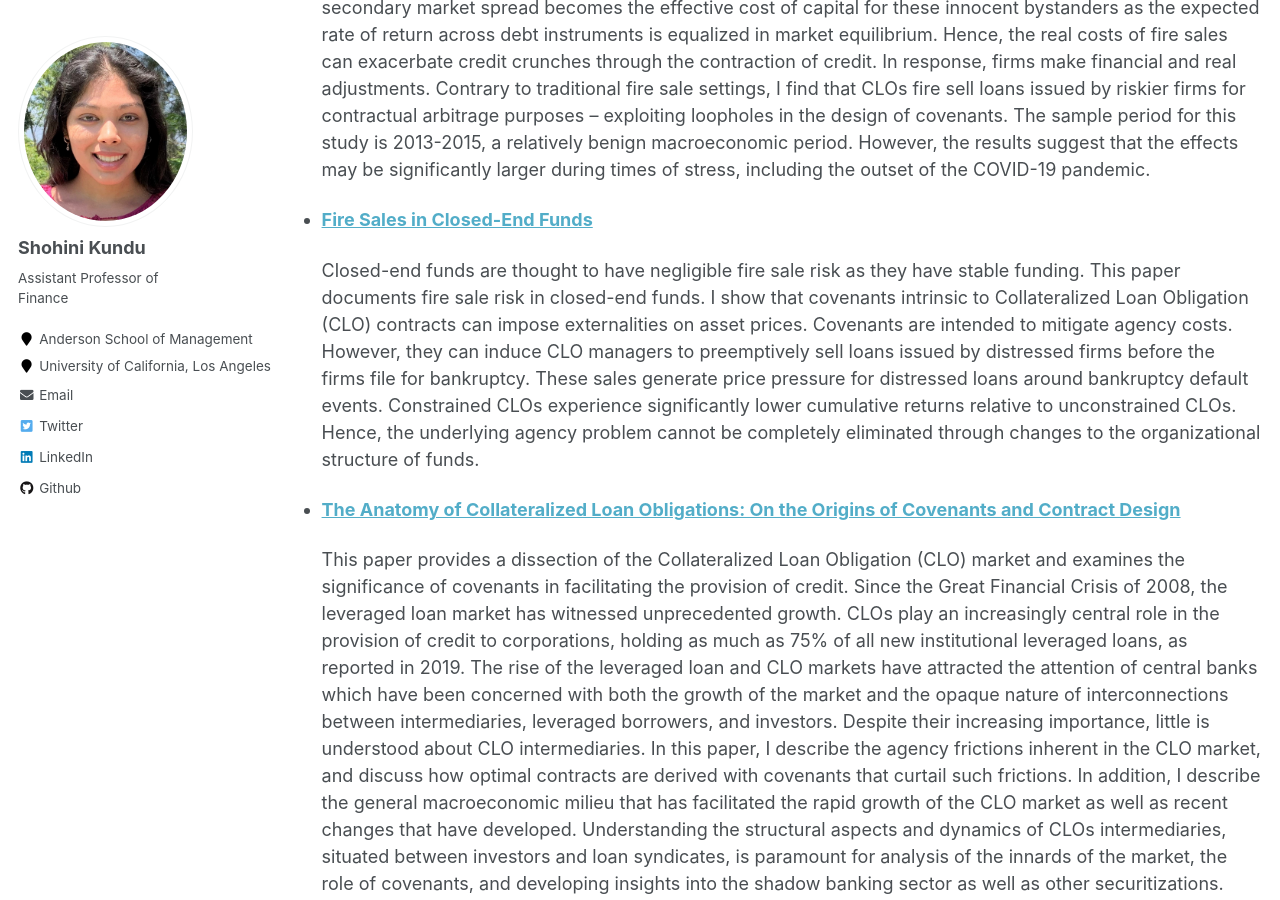
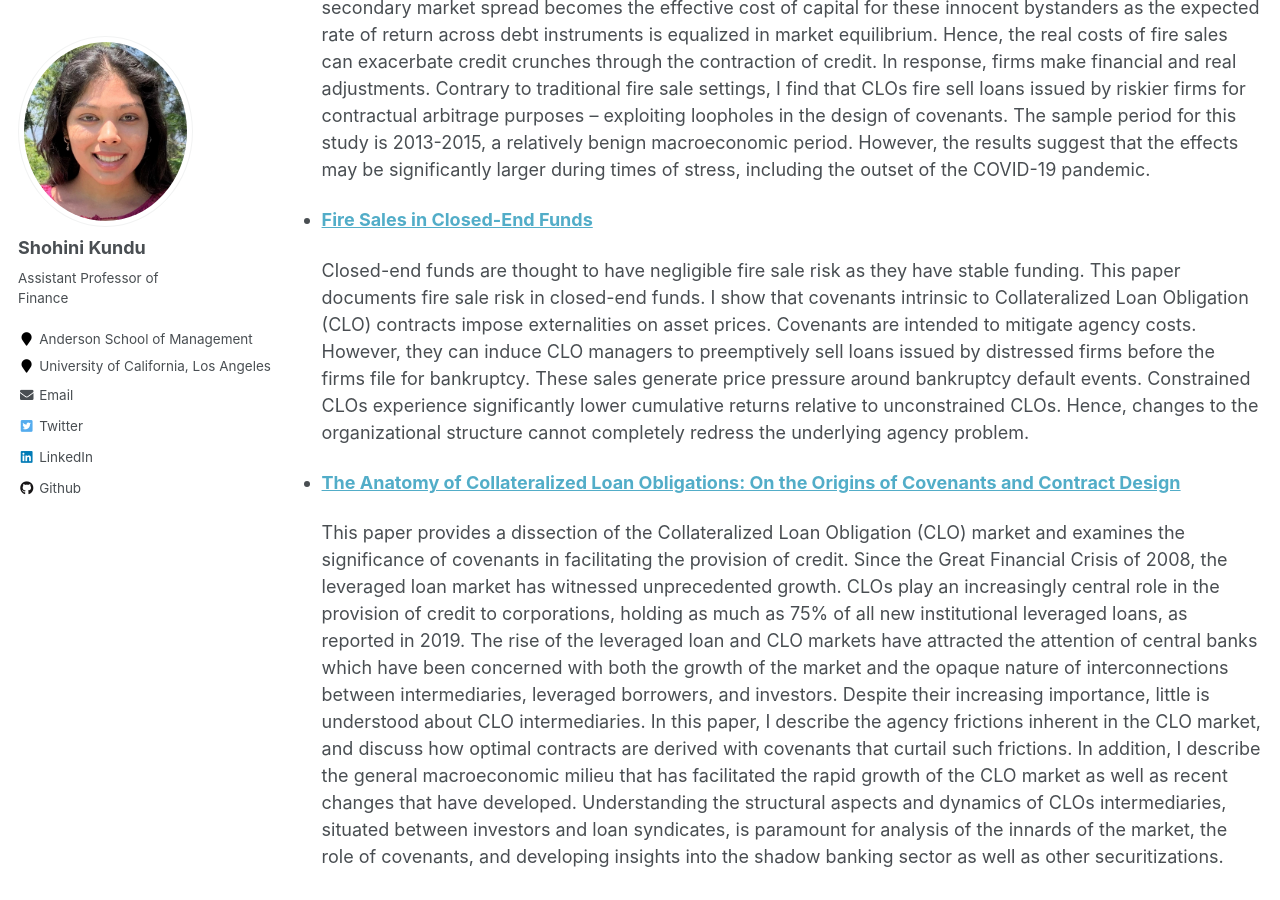
Before and after one commit to shohinikundu/shohinikundu.github.io, a Jekyll site: the page built from _pages/research.md, in a window 1280 px wide and 900 px high, scrolled down 532 px. Built offline with Jekyll 4.4.1, drawn with Linux system fonts in a browser that asks for light colours.

Commit message:
Update research.md

```diff
--- a/_pages/research.md
+++ b/_pages/research.md
@@ -17,7 +17,7 @@
 
  * [**Fire Sales in Closed-End Funds**](https://papers.ssrn.com/sol3/papers.cfm?abstract_id=3595416)
 
-   Closed-end funds are thought to have negligible fire sale risk as they have stable funding. This paper documents fire sale risk in closed-end funds. I show that covenants intrinsic to Collateralized Loan Obligation (CLO) contracts can impose externalities on asset prices. Covenants are intended to mitigate agency costs. However, they can induce CLO managers to preemptively sell loans issued by distressed firms before the firms file for bankruptcy. These sales generate price pressure for distressed loans around bankruptcy default events. Constrained CLOs experience significantly lower cumulative returns relative to unconstrained CLOs. Hence, the underlying agency problem cannot be completely eliminated through changes to the organizational structure of funds.
+   Closed-end funds are thought to have negligible fire sale risk as they have stable funding. This paper documents fire sale risk in closed-end funds. I show that covenants intrinsic to Collateralized Loan Obligation (CLO) contracts impose externalities on asset prices. Covenants are intended to mitigate agency costs. However, they can induce CLO managers to preemptively sell loans issued by distressed firms before the firms file for bankruptcy. These sales generate price pressure around bankruptcy default events. Constrained CLOs experience significantly lower cumulative returns relative to unconstrained CLOs. Hence, changes to the organizational structure cannot completely redress the underlying agency problem.
 
 
  * [**The Anatomy of Collateralized Loan Obligations: On the Origins of Covenants and Contract Design**](https://papers.ssrn.com/sol3/papers.cfm?abstract_id=3740092)
```
